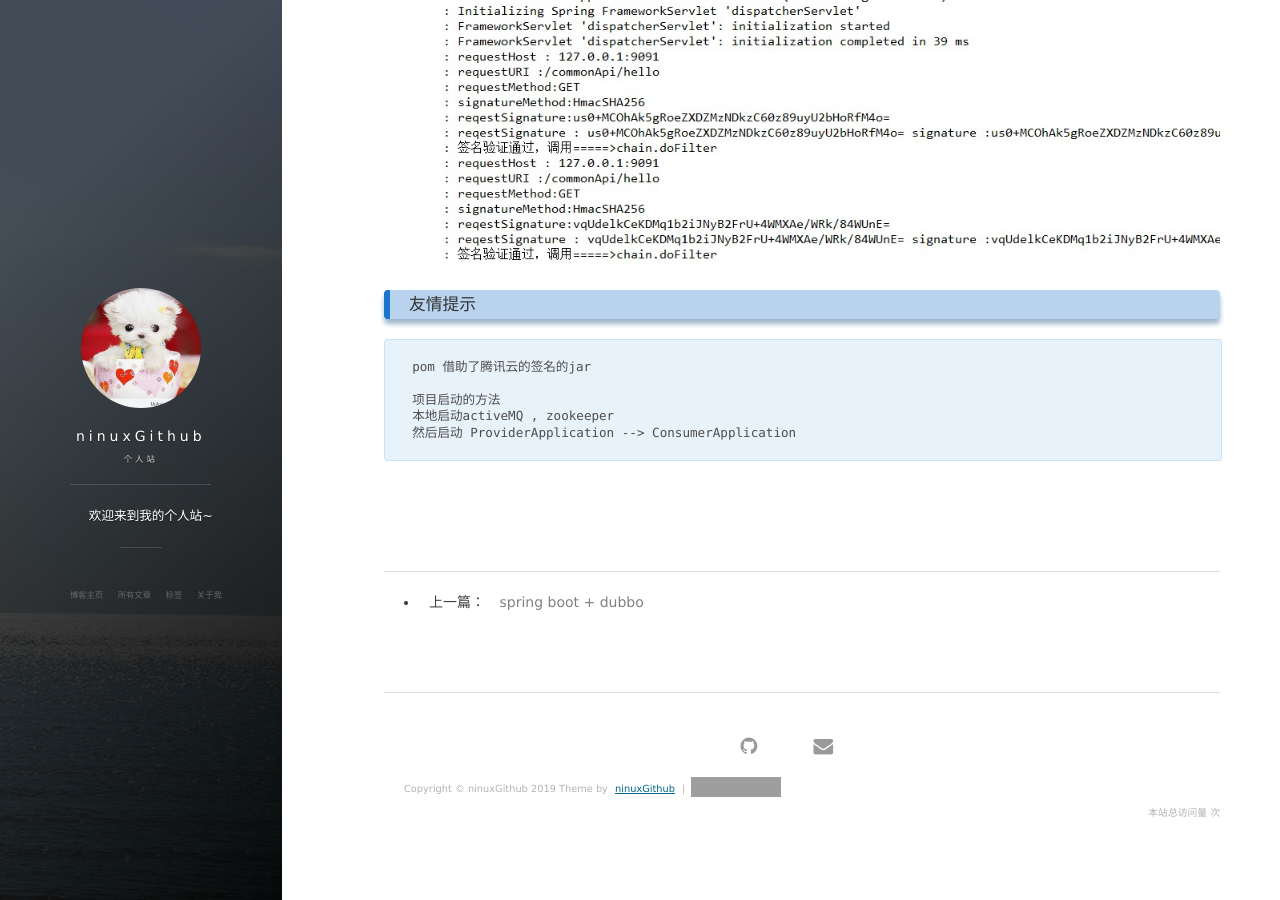
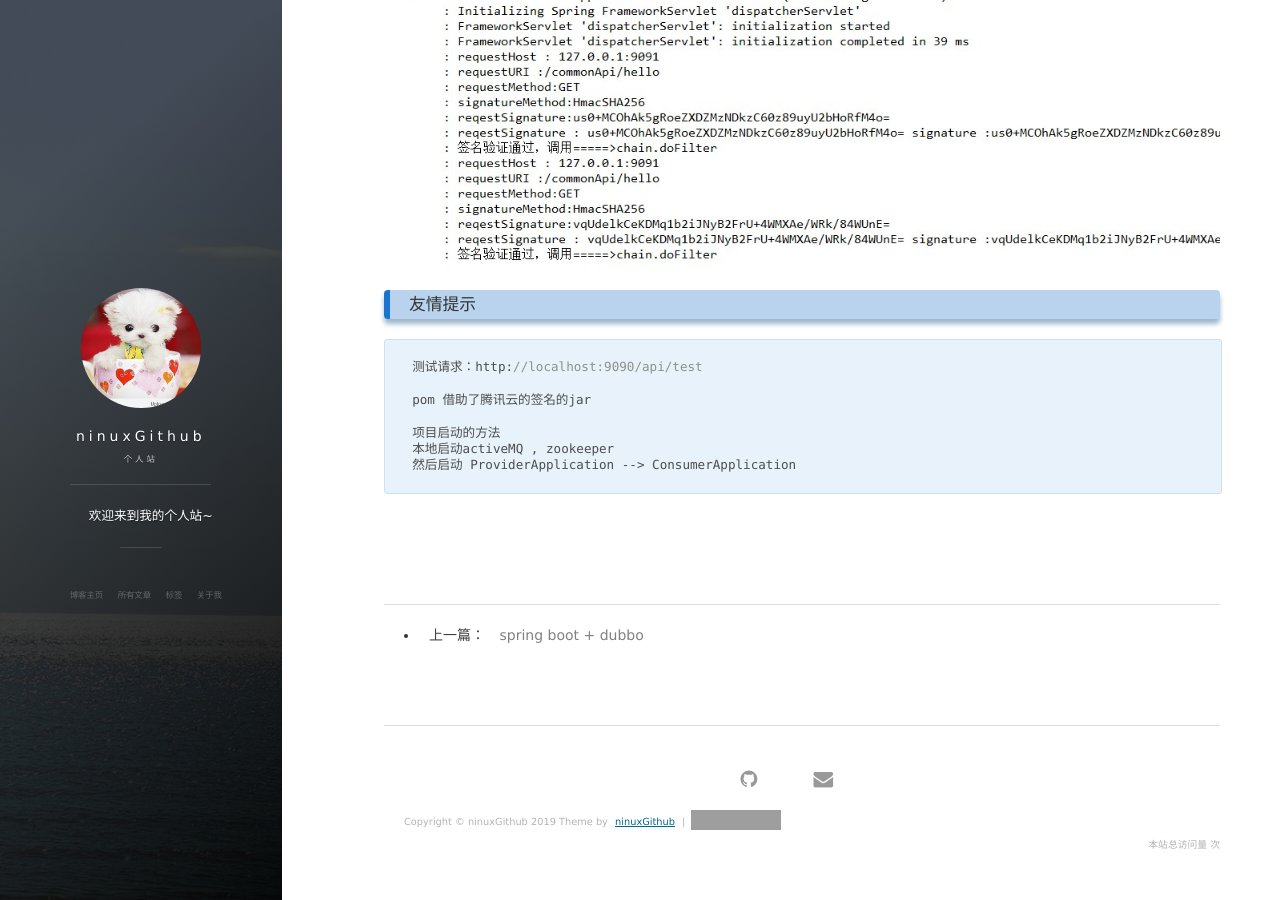
Before and after one commit to ninuxGithub/ninuxGithub.github.io, a Jekyll site: the page built from _posts/2019-03-19-methodSign.md, in a window 1280 px wide and 900 px high, scrolled down 6351 px. Built offline with Jekyll 4.4.1, drawn with Linux system fonts in a browser that asks for light colours; nearby versions of some CDN libraries; comment, search, counter and statistics services are not loaded; grey boxes are pictures that could not be loaded.

Commit message:
公共方法签名的解决方案

```diff
--- a/_posts/2019-03-19-methodSign.md
+++ b/_posts/2019-03-19-methodSign.md
@@ -381,6 +381,7 @@ public class ApiAccessFilter implements Filter {
 
 
 ### 友情提示
+    测试请求：http://localhost:9090/api/test
 
     pom 借助了腾讯云的签名的jar
 
```
